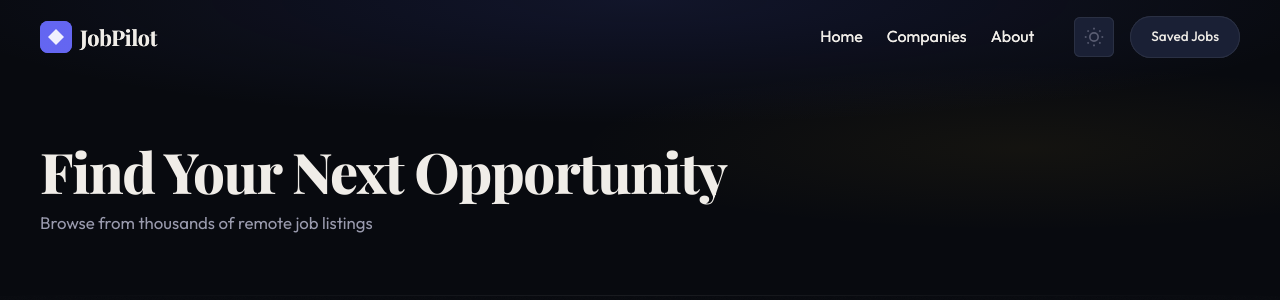
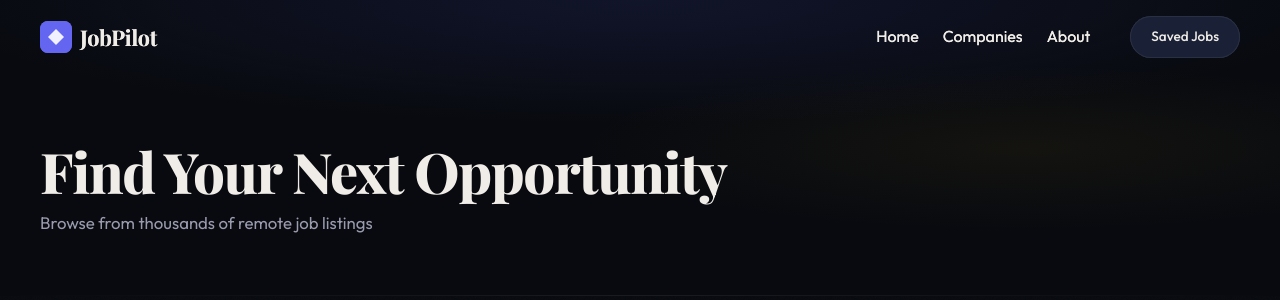
Before and after one commit to codingwhiz-BackendDev/JobPilot, a Django app: page /jobs/ in a window 1280 px wide. Shown: the top 300 px of the page. Run offline with Django 5.2, Linux system fonts and the light colour scheme; data comes from the database, SQL or seed files in the repository; some web fonts are replaced.

Commit message:
removed toggle mode

```diff
--- a/templates/jobs.html
+++ b/templates/jobs.html
@@ -38,7 +38,7 @@
         <a href="/about/">About</a>
       </div>
       <div class="nav-actions">
-        <button class="theme-toggle" id="themeToggle" aria-label="Toggle dark mode">
+        <!-- <button class="theme-toggle" id="themeToggle" aria-label="Toggle dark mode">
           <svg width="20" height="20" viewBox="0 0 24 24" fill="none" stroke="currentColor" stroke-width="2">
             <circle cx="12" cy="12" r="5"></circle>
             <line x1="12" y1="1" x2="12" y2="3"></line>
@@ -50,7 +50,7 @@
             <line x1="4.22" y1="19.78" x2="5.64" y2="18.36"></line>
             <line x1="18.36" y1="5.64" x2="19.78" y2="4.22"></line>
           </svg>
-        </button>
+        </button> -->
         <a href="/saved-jobs/" class="btn-secondary">Saved Jobs</a>
       </div>
     </div>
```
